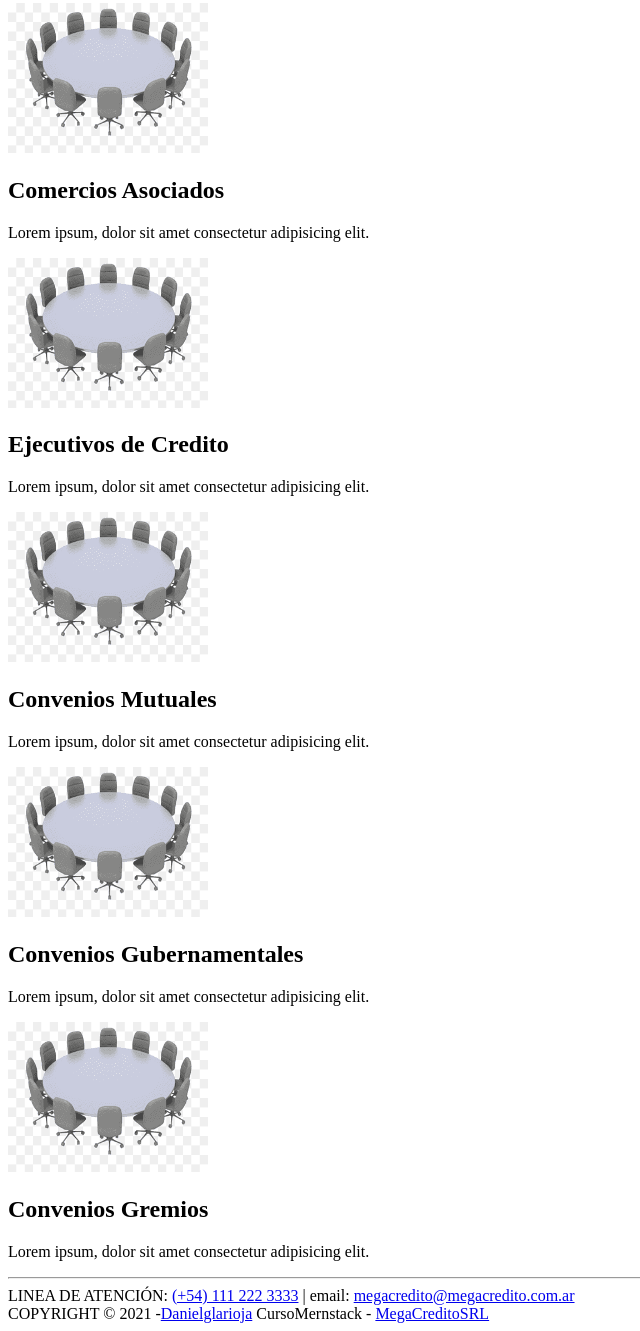
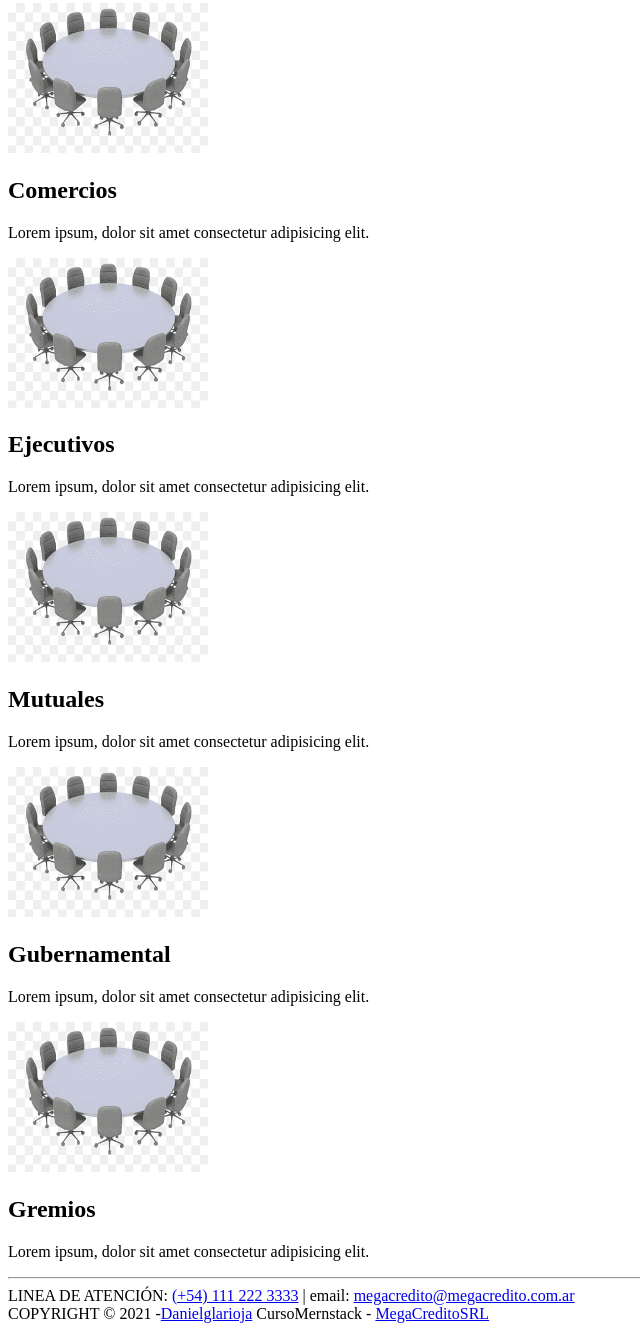
Before and after one commit to danielglarioja/CursoFront_actividades, a plain HTML site: page partners.html in a window 1280 px wide. Shown: the part 490-1821 px from the top of the page, without its empty margins (0-640 px from the left). Drawn offline with Linux system fonts and the light colour scheme.

Commit message:
1ra modif index+partners

```diff
--- a/partners.html
+++ b/partners.html
@@ -45,29 +45,29 @@
 						</section>
 						<section class="cuadros">
 							<a href="#" class="image"><img src="images/partner1.png" alt="" width="200px" height="150px" /></a>
-							<h2>Comercios Asociados</h2>
+							<h2>Comercios</h2>
 							<p>Lorem ipsum, dolor sit amet consectetur adipisicing elit.</p>
 						</section>
 						<section class="cuadros">
 							<a href="#" class="image"><img src="images/partner1.png" alt="" width="200px" height="150px" /></a>
-							<h2>Ejecutivos de Credito</h2>
+							<h2>Ejecutivos</h2>
 							<p>Lorem ipsum, dolor sit amet consectetur adipisicing elit.</p>
 						</section>
 					</div>
 					<div class="items">
 							<section class="cuadros">
 							<a href="#" class="image"><img src="images/partner1.png" alt="" width="200px" height="150px" /></a>
-							<h2>Convenios Mutuales</h2>
+							<h2>Mutuales</h2>
 							<p>Lorem ipsum, dolor sit amet consectetur adipisicing elit.</p>
 						</section>
 						<section class="cuadros">
 							<a href="#" class="image"><img src="images/partner1.png" alt="" width="200px" height="150px" /></a>
-							<h2>Convenios Gubernamentales</h2>
+							<h2>Gubernamental</h2>
 							<p>Lorem ipsum, dolor sit amet consectetur adipisicing elit.</p>
 						</section>
 						<section class="cuadros">
 							<a href="#" class="image"><img src="images/partner1.png" alt="" width="200px" height="150px" /></a>
-							<h2>Convenios Gremios</h2>
+							<h2>Gremios</h2>
 							<p>Lorem ipsum, dolor sit amet consectetur adipisicing elit.</p>
 						</section>
 					</div>
```
Also changed, not shown: index.html (+3 -3 lines).
